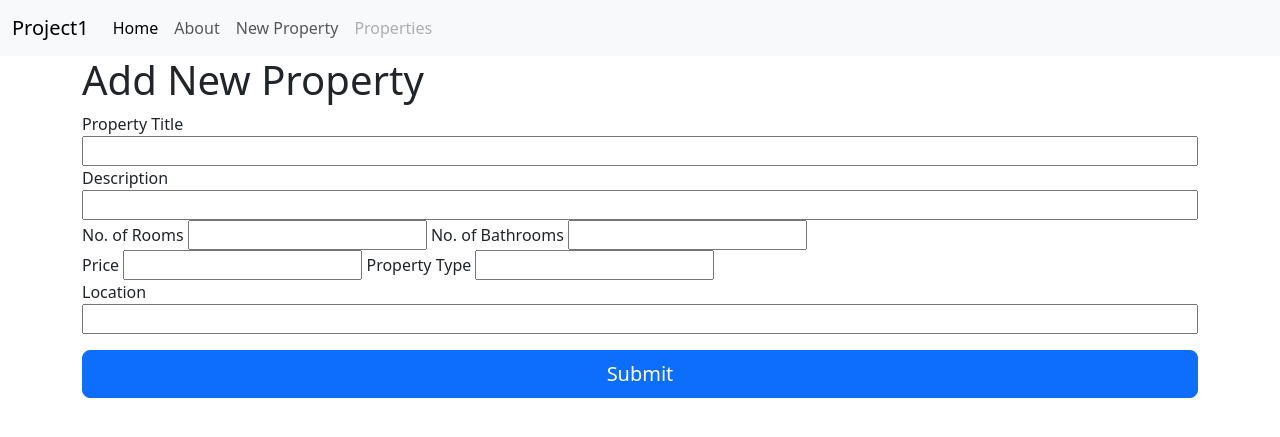
After one commit to cstephenson882/info3180-project-1, a Flask app: page /properties/create in a window 1280 px wide. The commit adds this page. Shown: the top 437 px of the page. Run offline with Flask 3, Linux system fonts and the light colour scheme; some libraries are stand-ins or nearby versions.

Commit message:
added nav links and routes

```diff
--- a/app/forms.py
+++ b/app/forms.py
@@ -0,0 +1,26 @@
+
+# new
+from flask_wtf.file import FileField, FileAllowed, FileRequired
+from flask_wtf import FlaskForm
+from wtforms import StringField, IntegerField, PasswordField
+from wtforms.validators import InputRequired
+from wtforms import SubmitField
+
+class MyForm(FlaskForm):
+    property_title = StringField('Property Title', validators=[InputRequired()])
+    property_description = StringField('Description', validators=[InputRequired()])
+
+    property_no_rooms = IntegerField('No. of Rooms', validators=[InputRequired()])
+    property_no_bathrooms = IntegerField('No. of Bathrooms', validators=[InputRequired()])
+
+    property_price = IntegerField('Price', validators=[InputRequired()])
+    property_type = StringField('Property Type', validators=[InputRequired()])
+
+    property_location = StringField('Location', validators=[InputRequired()])
+
+    submit = SubmitField('Add Property')
+
+
+
+# to use add route to view.py and from .froms import MyForm
+# end new
--- a/app/templates/header.html
+++ b/app/templates/header.html
@@ -11,10 +11,10 @@
             <a class="nav-link active" aria-current="page" href="{{url_for('home')}}">Home</a>
           </li>
           <li class="nav-item">
-            <a class="nav-link" href="#">About</a>
+            <a class="nav-link" href="{{url_for('about')}}">About</a>
           </li>
           <li class="nav-item">
-            <a class="nav-link" href="#">New Property</a>
+            <a class="nav-link" href="{{url_for('properties_create')}}">New Property</a>
           </li>
           <li class="nav-item">
             <a class="nav-link disabled" href="#" tabindex="-1" aria-disabled="true">Properties</a>
--- /dev/null
+++ b/app/templates/myform.html
@@ -0,0 +1,30 @@
+{% extends "base.html" %}
+
+
+{% block main %}
+    <h1>Add New Property</h1>
+    {% include 'flash_messages.html' %}
+    <form  action="{{url_for('properties_create')}}" method="POST">
+        {{ form.csrf_token }}
+        <div class="d-flex flex-column h-100 justify-content-between" >
+            {{ form.property_title.label }} {{ form.property_title}}
+            {{ form.property_description.label }} {{ form.property_description }}
+            <div>
+                {{ form.property_no_rooms.label}} {{form.property_no_rooms}}
+                {{form.property_no_bathrooms.label}} {{form.property_no_bathrooms}}
+            </div>
+
+            <div>
+                {{ form.property_price.label}} {{form.property_price}}
+                {{form.property_type.label}} {{form.property_type}}
+            </div>
+
+            {{form.property_location.label}} {{form.property_location}}
+
+        </div>
+        <button class="btn btn-lg btn-primary w-100 mt-3" type="submit">Submit</button>
+
+     </form>
+
+{% endblock %}
+</html>
--- a/app/views.py
+++ b/app/views.py
@@ -1,17 +1,107 @@
 from flask import render_template, redirect, url_for, flash, abort, request, session
 from app import app
-
-
-
-
-
-
-
-
-
 
 @app.route('/')
 def home():
     """Render website's home page."""
 
     return render_template('home.html')
+
+
+
+@app.route('/about')
+def about():
+    return render_template('about.html')
+
+
+# new
+from flask import render_template, request, flash, redirect, url_for
+from .forms import MyForm
+# from . import app,db
+
+@app.route('/properties')
+def properties():
+    return render_template('properties.html')
+
+@app.route('/properties/create', methods=['GET', 'POST'])
+def properties_create():
+    # from app import db
+    form = MyForm()
+
+    if form.validate_on_submit() :
+        print(45839453)
+        # Process the form data
+        property_title = form.property_title.data
+        property_description = form.property_description.data
+        property_no_rooms = form.property_no_rooms.data
+        property_no_bathrooms = form.property_no_bathrooms.data
+        property_price = form.property_price.data
+        property_type = form.property_type.data
+        property_location = form.property_location.data
+
+
+
+        flash('File upload successfully', 'success')
+        # Do something with the data, such as saving it to a database
+
+        # from app.models import Property
+        # from app import db
+        # new_property = Property(property_title=property_title,
+        #                     property_description=property_description,
+        #                     property_no_rooms=property_no_rooms,
+        #                     property_no_bathrooms=property_no_bathrooms,
+        #                     property_price=property_price,
+        #                     property_type=property_type,
+        #                     property_location=property_location)
+
+        # db.session.add(new_property)
+        # db.session.commit()
+        print("Validation is working")
+
+        return redirect(url_for('properties'))  # Redirect to the 'home' route
+    # else:
+    #     flash("Something may be wrong",'error')
+    print(form.errors)
+
+    return render_template('myform.html', form=form)
+
+
+# end new
+
+
+
+
+# Flash errors from the form if validation fails
+
+# Display Flask WTF errors as Flash messages
+def flash_errors(form):
+    for field, errors in form.errors.items():
+        for error in errors:
+            flash(u"Error in the %s field - %s" % (
+                getattr(form, field).label.text,
+                error
+            ), 'danger')
+
+@app.route('/<file_name>.txt')
+def send_text_file(file_name):
+    """Send your static text file."""
+    file_dot_text = file_name + '.txt'
+    return app.send_static_file(file_dot_text)
+
+
+@app.after_request
+def add_header(response):
+    """
+    Add headers to both force latest IE rendering engine or Chrome Frame,
+    and also tell the browser not to cache the rendered page. If we wanted
+    to we could change max-age to 600 seconds which would be 10 minutes.
+    """
+    response.headers['X-UA-Compatible'] = 'IE=Edge,chrome=1'
+    response.headers['Cache-Control'] = 'public, max-age=0'
+    return response
+
+
+@app.errorhandler(404)
+def page_not_found(error):
+    """Custom 404 page."""
+    return render_template('404.html'), 404
```
Also changed, not shown: app/__init__.py (+12 -6 lines), app/models.py (+41 -0 lines), app/templates/404.html (added, +28 -0 lines), app/templates/about.html (added, +7 -0 lines), app/templates/properties.html (added, +10 -0 lines).
